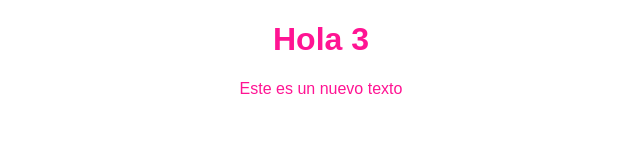
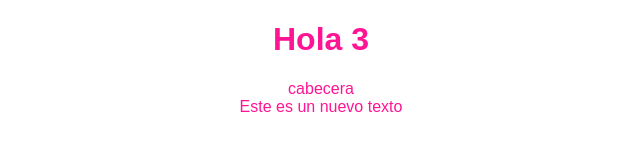
Before and after one commit to ivancastro/hyperBlog, a plain HTML site: page index.html in a window 1280 px wide. Shown: the whole page, without its empty margins (319-959 px from the left). Drawn offline with Linux system fonts and the light colour scheme.

Commit message:
se agregó el contenedor y una cabecera

```diff
--- a/index.html
+++ b/index.html
@@ -8,7 +8,10 @@
 </head>
 <body>
     <h1>Hola 3</h1>
-    <div>
+    <div id="container">
+        <div id="cabecera">
+            cabecera
+        </div>
         Este es un nuevo texto
     </div>
 </body>
```
